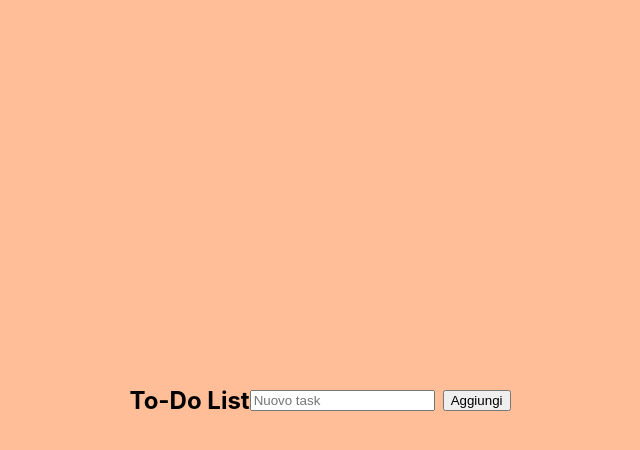
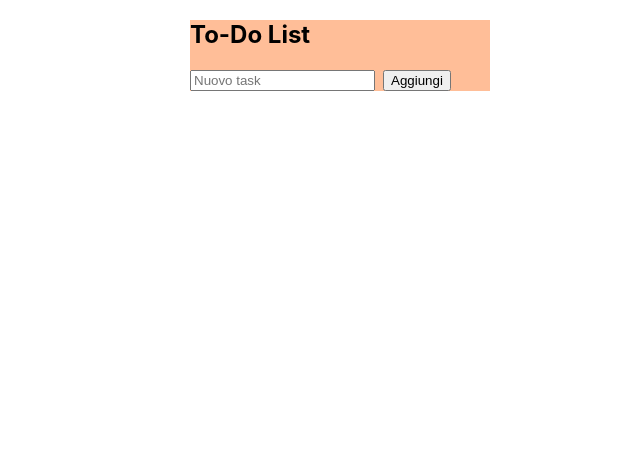
Before and after one commit to armandocacace/todo_list, a React (Create React App) app: page / in a window 1280 px wide. Shown: the top 450 px of the page, without its empty margins (300-940 px from the left). Built offline with nearby package versions, Linux system fonts and the light colour scheme.

Commit message:
Update App.css

```diff
--- a/src/App.css
+++ b/src/App.css
@@ -4,10 +4,8 @@
 
 .div {
   background-color: #FFBE98;
-  display: flex;
-  justify-content: center;
-  align-items: center;
-  height: 100vh;
+  width: 300px;
+  margin: 0 auto;
 }
 .App-logo {
   height: 40vmin;
```
